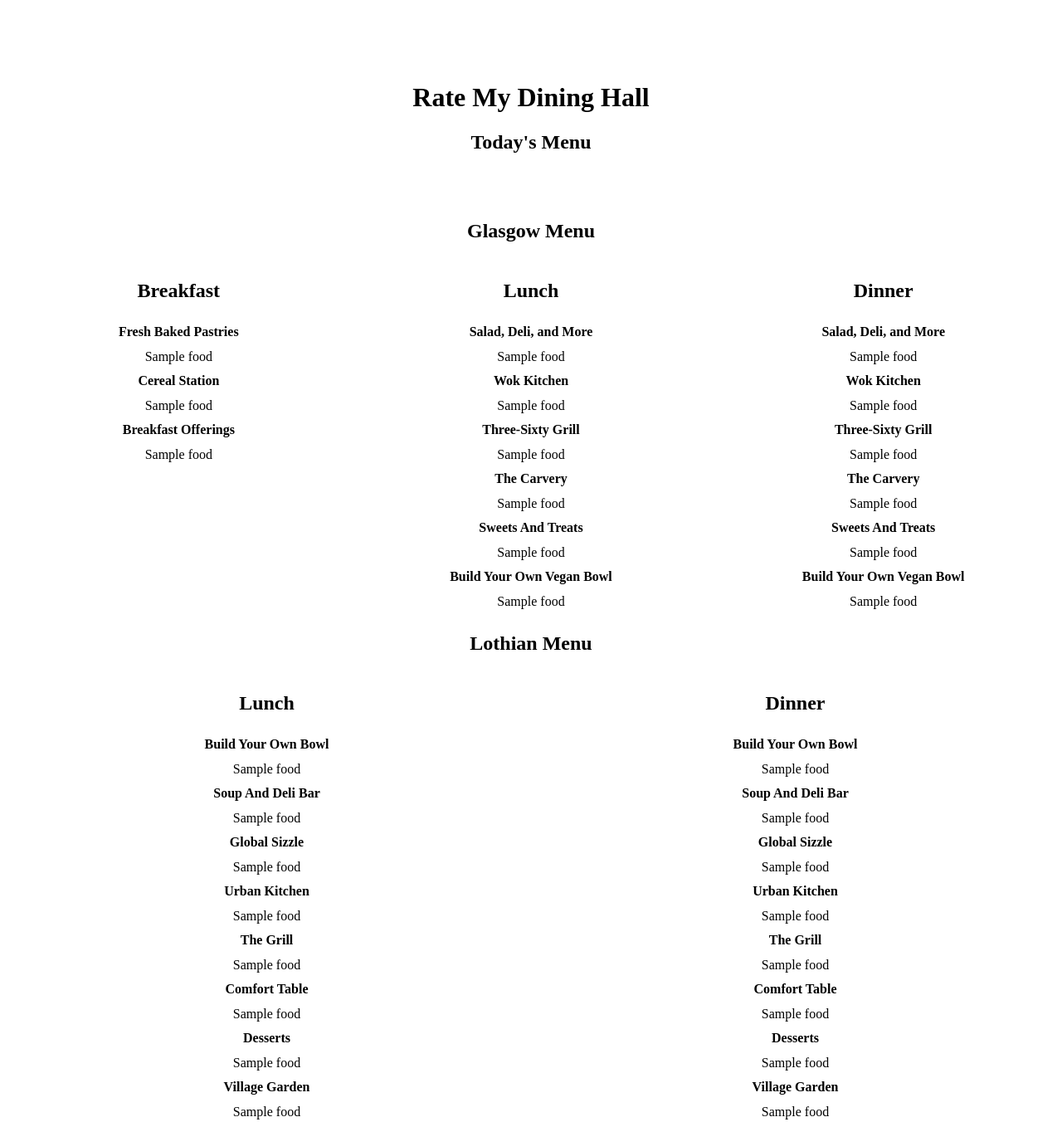
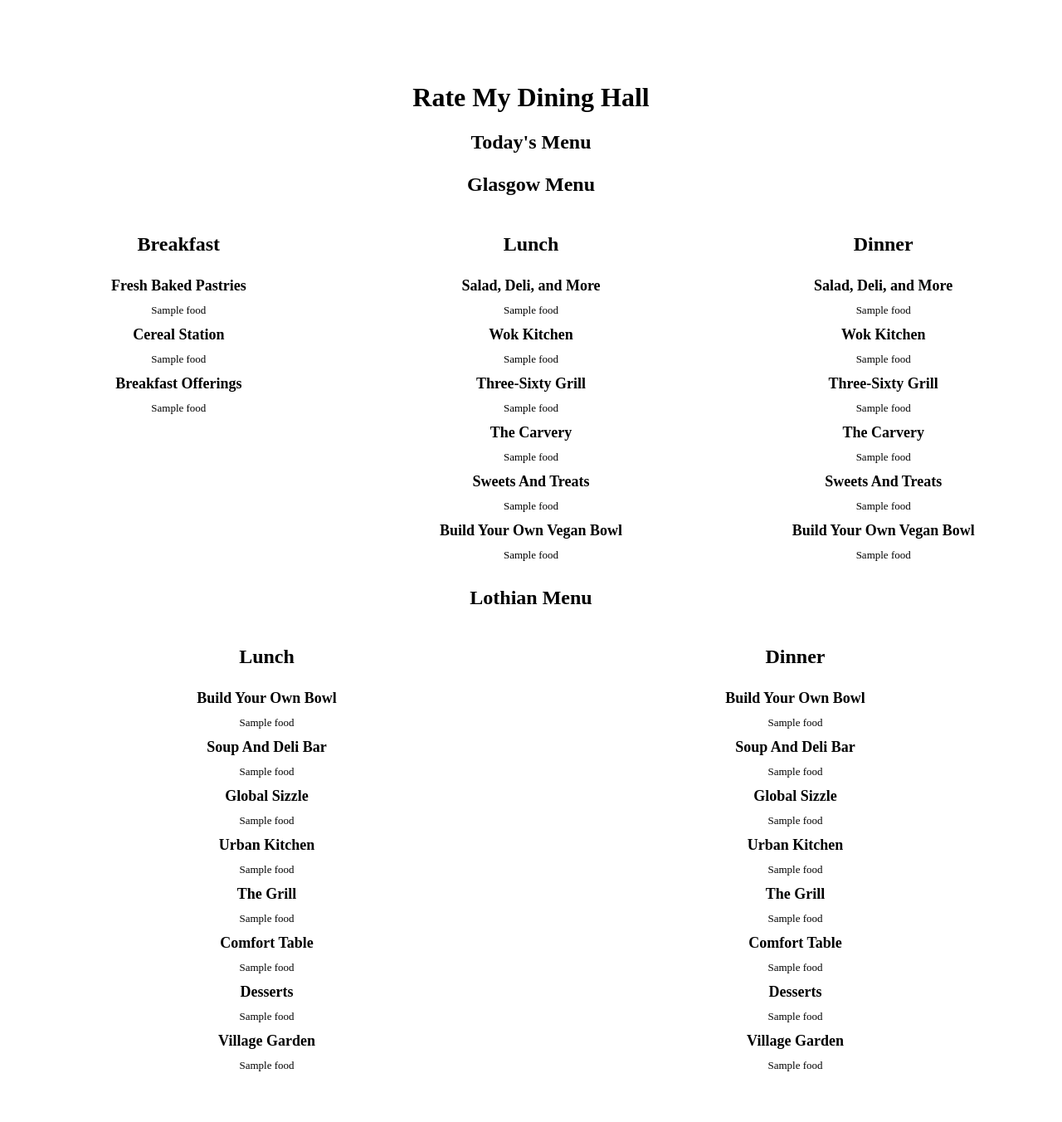
Before and after one commit to d-leeee/RateMyDiningHall, a Django app: template RateMyDiningHall/templates/index.html in a window 1280 px wide. Shown: the top 1352 px of the page at 83% size. After the commit the page ends 1291 px from the top, so only its background shows below. Run offline with Django 4.2, Linux system fonts and the light colour scheme; the template is opened without the code that fills it: most values are stand-ins (such as "Sample title", 1, 10 or a date in 2020).

Commit message:
made menu font smaller and category font bigger

```diff
--- a/RateMyDiningHall/static/css/base.css
+++ b/RateMyDiningHall/static/css/base.css
@@ -25,10 +25,12 @@ th {
     display: block;
     text-align: center;
     line-height:30px;
+    font-size: large;
 }
 td {
    display: block;
    text-align: center;
+   font-size:small;
 }
 
 .row {
--- a/RateMyDiningHall/templates/index.html
+++ b/RateMyDiningHall/templates/index.html
@@ -8,7 +8,6 @@
   <body>
     <h1>Rate My Dining Hall</h1>
     <h2>Today's Menu</p></h2>
-    <br><br>
     <center>
       <h2>Glasgow Menu</h2>
       <div class="row">
```
